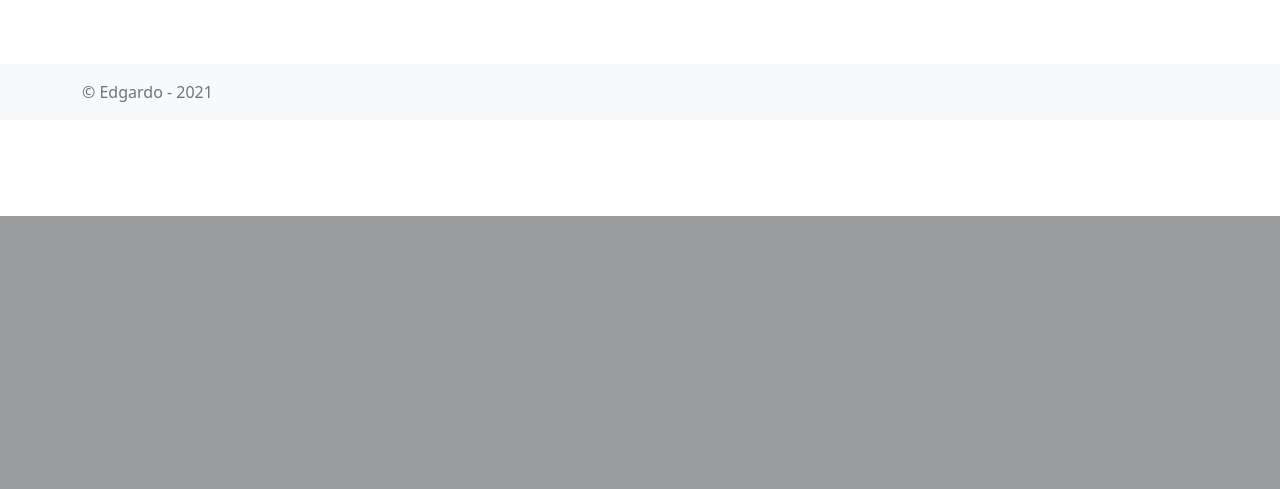
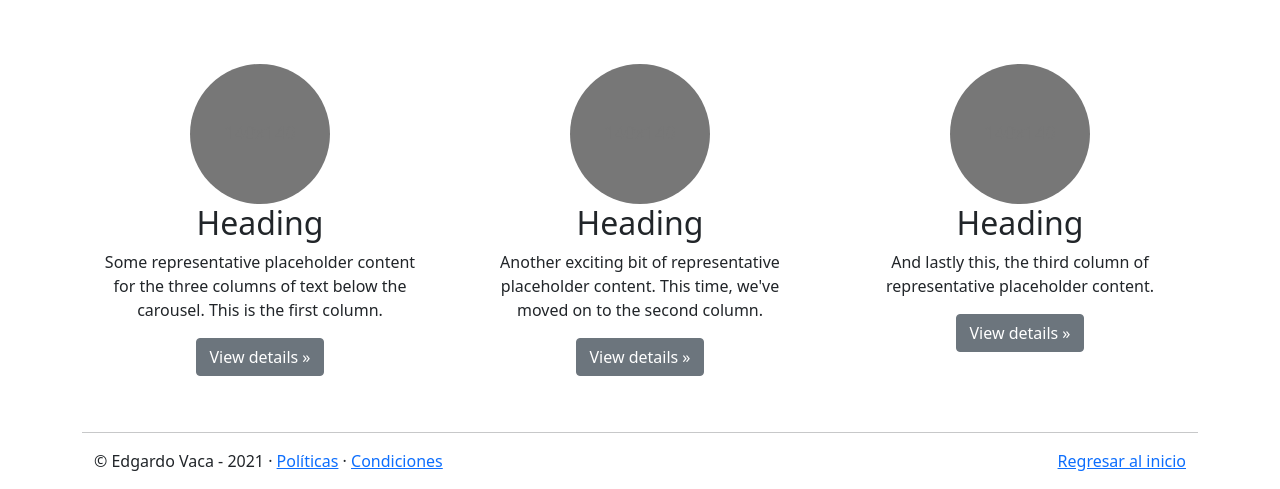
Before and after one commit to edgvac22/E-Commerce-BK, a PHP site: page /inicio.php in a window 1280 px wide. Shown: the part 584-1073 px from the top of the page. Before the commit the page ends 800 px from the top, so only its background shows below. Run offline with PHP 8.4, Linux system fonts and the light colour scheme; the visitor is signed in with stand-in values (Sample User, id 1).

Commit message:
Footer ready

```diff
--- a/css/carusel.css
+++ b/css/carusel.css
@@ -49,9 +49,7 @@
   /* Featurettes
   ------------------------- */
 
-  .featurette-divider {
-    margin: 5rem 0; /* Space out the Bootstrap <hr> more */
-  }
+
 
   /* Thin out the marketing headings */
   .featurette-heading {
--- a/css/inicio.css
+++ b/css/inicio.css
@@ -1,4 +1,3 @@
-
 .b-example-divider {
     height: 3rem;
     background-color: rgba(0, 0, 0, .1);
--- a/inicio.php
+++ b/inicio.php
@@ -45,6 +45,8 @@ if(isset($_REQUEST['correo']) && isset($_REQUEST['contra'])) {
 if (isset($_SESSION["iniciar_sesion"])) {
     ?>
 
+<!-- Header -->
+
 <div class="container">
     <header class="d-flex flex-wrap align-items-center justify-content-center justify-content-md-between py-3 mb-4 border-bottom">
       <a href="inicio.php" class="d-flex align-items-center col-md-3 mb-2 mb-md-0 text-dark text-decoration-none">
@@ -73,6 +75,8 @@ if (isset($_SESSION["iniciar_sesion"])) {
       </div>
     </header>
   </div>
+
+    <!-- Carousel -->
 
   <div id="myCarousel" class="carousel slide" data-bs-ride="carousel">
     <div class="carousel-indicators">
@@ -125,11 +129,42 @@ if (isset($_SESSION["iniciar_sesion"])) {
     </button>
   </div>
 
-  <footer class="footer mt-auto py-3 bg-light">
-  <div class="container">
-    <span class="text-muted">&copy; Edgardo - 2021</span>
-  </div>
-</footer>
+    <!-- Servicios -->
+
+    <div class="container marketing">
+
+    <!-- Three columns of text below the carousel -->
+    <div class="row">
+      <div class="col-lg-4">
+        <svg class="bd-placeholder-img rounded-circle" width="140" height="140" xmlns="http://www.w3.org/2000/svg" role="img" aria-label="Placeholder: 140x140" preserveAspectRatio="xMidYMid slice" focusable="false"><title>Placeholder</title><rect width="100%" height="100%" fill="#777"/><text x="50%" y="50%" fill="#777" dy=".3em">140x140</text></svg>
+
+        <h2>Heading</h2>
+        <p>Some representative placeholder content for the three columns of text below the carousel. This is the first column.</p>
+        <p><a class="btn btn-secondary" href="#">View details &raquo;</a></p>
+      </div>
+      <div class="col-lg-4">
+        <svg class="bd-placeholder-img rounded-circle" width="140" height="140" xmlns="http://www.w3.org/2000/svg" role="img" aria-label="Placeholder: 140x140" preserveAspectRatio="xMidYMid slice" focusable="false"><title>Placeholder</title><rect width="100%" height="100%" fill="#777"/><text x="50%" y="50%" fill="#777" dy=".3em">140x140</text></svg>
+
+        <h2>Heading</h2>
+        <p>Another exciting bit of representative placeholder content. This time, we've moved on to the second column.</p>
+        <p><a class="btn btn-secondary" href="#">View details &raquo;</a></p>
+      </div>
+      <div class="col-lg-4">
+        <svg class="bd-placeholder-img rounded-circle" width="140" height="140" xmlns="http://www.w3.org/2000/svg" role="img" aria-label="Placeholder: 140x140" preserveAspectRatio="xMidYMid slice" focusable="false"><title>Placeholder</title><rect width="100%" height="100%" fill="#777"/><text x="50%" y="50%" fill="#777" dy=".3em">140x140</text></svg>
+
+        <h2>Heading</h2>
+        <p>And lastly this, the third column of representative placeholder content.</p>
+        <p><a class="btn btn-secondary" href="#">View details &raquo;</a></p>
+      </div>
+    </div>
+
+    <!-- Footer -->
+    <hr class="featurette-divider">
+    <footer class="container">
+    <p class="float-end"><a href="inicio.php">Regresar al inicio</a></p>
+    <p>&copy; Edgardo Vaca - 2021 &middot; <a href="#">Políticas</a> &middot; <a href="#">Condiciones</a></p>
+  </footer>
+</main>
 
 <?php
 }
```
